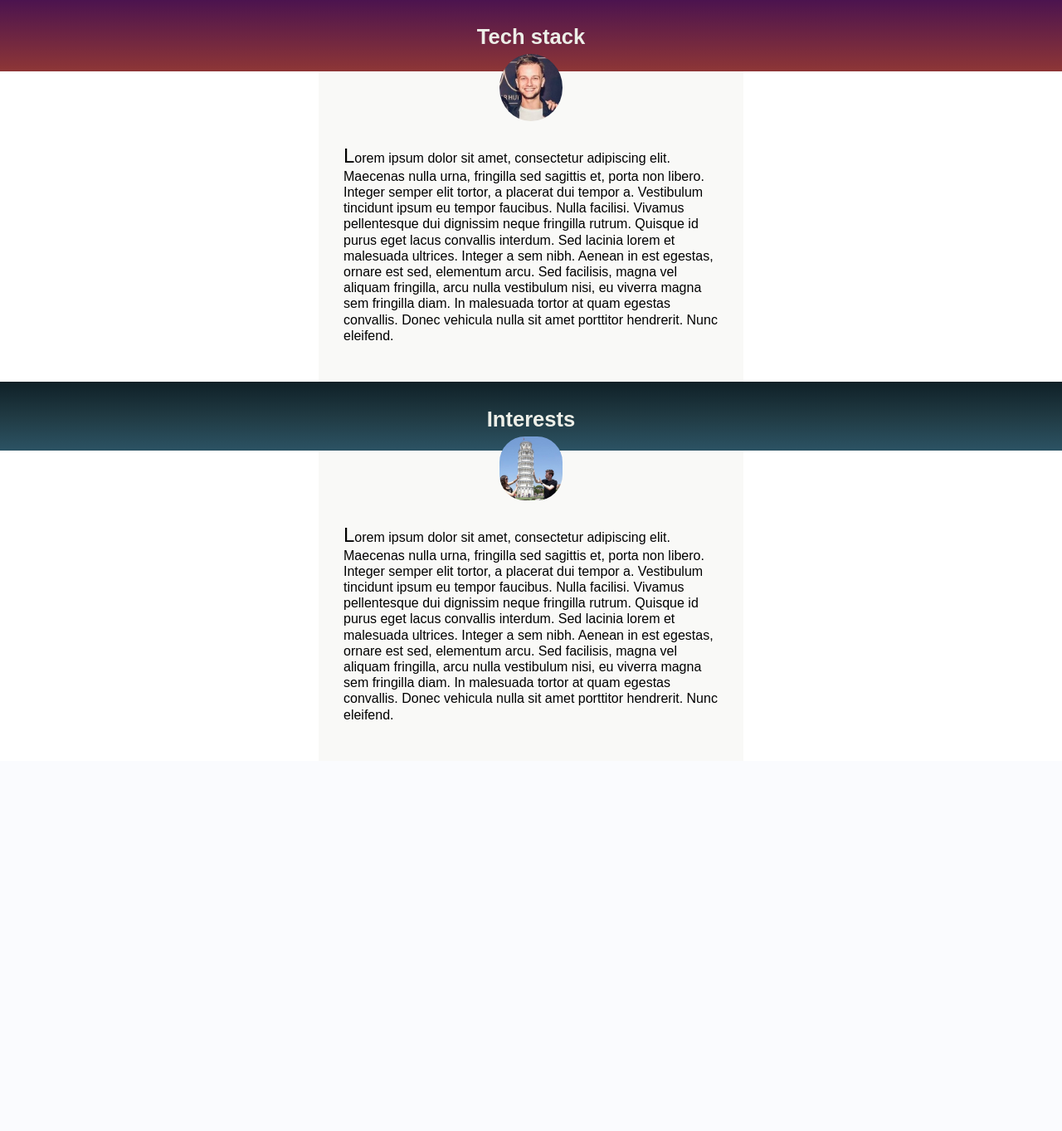
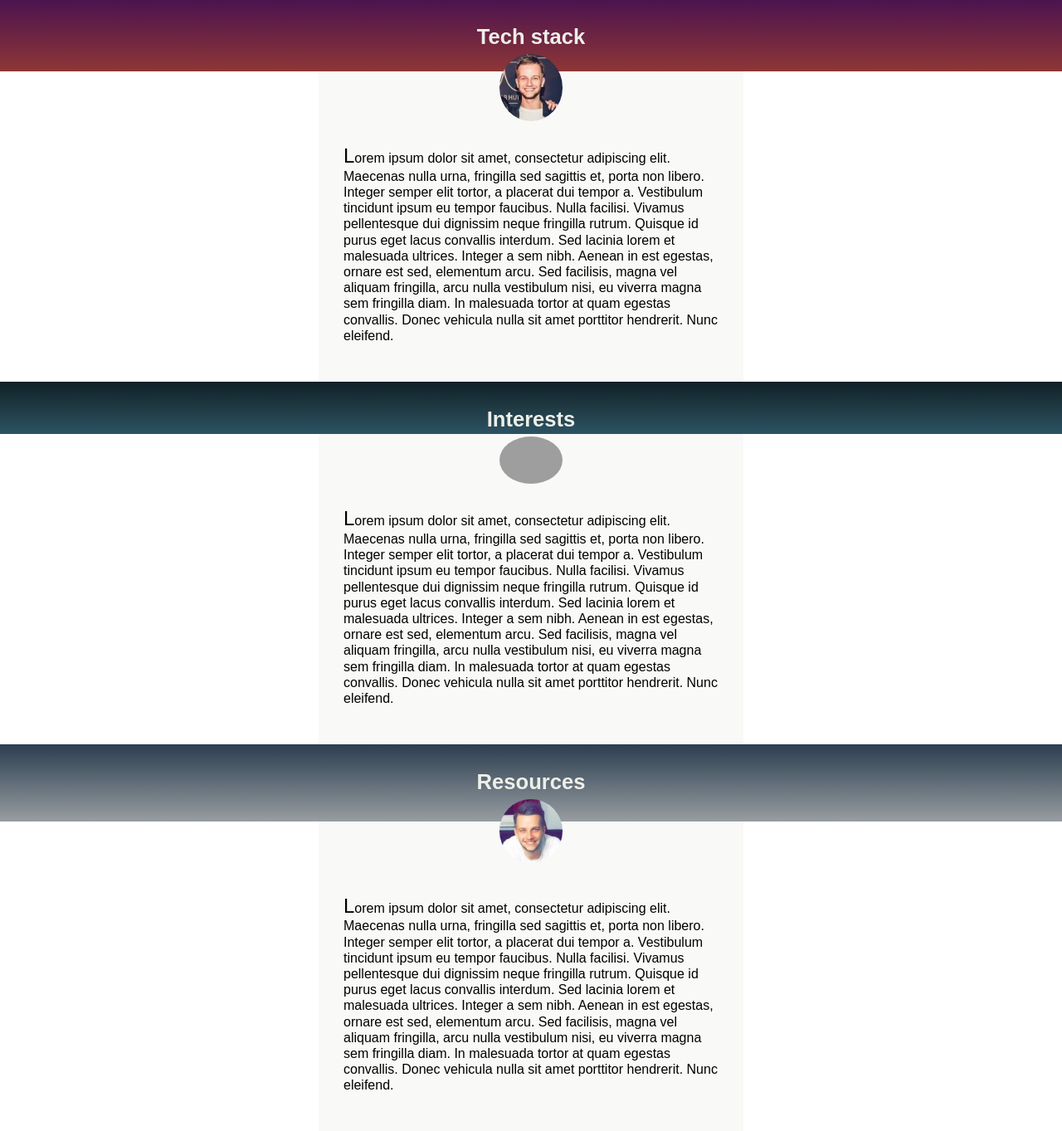
Before and after one commit to PawelKusnierek/PortfolioSite, a PHP site: page / in a window 1280 px wide. Shown: the part 509-1872 px from the top of the page at 83% size. Before the commit the page ends 1376 px from the top, so only its background shows below. Run offline with PHP 8.4, Linux system fonts and the light colour scheme; some libraries are stand-ins or nearby versions; grey boxes are pictures that could not be loaded.

Commit message:
Adding a resources section

```diff
--- a/src/index.html
+++ b/src/index.html
@@ -97,7 +97,25 @@
 
     <section class="other">
         <h1>Interests</h1>
-        <img class="otherImage" src="images/personal5.jpg">
+        <img class="otherImage" src="images/personal6.jpg">
+    </section>
+
+    <div class="contentWrapper">
+        <section class="bio">
+            <br><br><br><br>
+            <p>Lorem ipsum dolor sit amet, consectetur adipiscing elit. Maecenas nulla urna, fringilla sed sagittis et,
+                porta non libero. Integer semper elit tortor, a placerat dui tempor a. Vestibulum tincidunt ipsum eu
+                tempor faucibus. Nulla facilisi. Vivamus pellentesque dui dignissim neque fringilla rutrum. Quisque id
+                purus eget lacus convallis interdum. Sed lacinia lorem et malesuada ultrices. Integer a sem nibh. Aenean
+                in est egestas, ornare est sed, elementum arcu. Sed facilisis, magna vel aliquam fringilla, arcu nulla
+                vestibulum nisi, eu viverra magna sem fringilla diam. In malesuada tortor at quam egestas convallis.
+                Donec vehicula nulla sit amet porttitor hendrerit. Nunc eleifend.</p>
+        </section>
+    </div>
+
+    <section class="resources">
+        <h1>Resources</h1>
+        <img class="resourcesImage" src="images/personal4.jpg">
     </section>
 
     <div class="contentWrapper">
--- a/src/styles/bio.css
+++ b/src/styles/bio.css
@@ -108,8 +108,40 @@ section.bio p {
 
 .otherImage {
     margin: 5px auto -60px auto;
-    border-radius: 40%;
+    border-radius: 50%;
     width: 6%;
     display: block;
     position:relative;
 }
+
+.resources {
+    background: #bdc3c7;  /* fallback for old browsers */
+    background: -webkit-linear-gradient(to right, #2c3e50, #979da1);  /* Chrome 10-25, Safari 5.1-6 */
+    background: linear-gradient(to bottom, #2c3e50, #979da1); /* W3C, IE 10+/ Edge, Firefox 16+, Chrome 26+, Opera 12+, Safari 7+ */
+    display: flex;
+    flex: 1;
+    flex-direction: column;
+    width: 100%;
+}
+
+.resources h1 {
+    margin: 30px 0 0 0;
+    font-family: Nunito, sans-serif;
+    width: 100%;
+    height: 50%;
+    display: flex;
+    justify-content: center;
+    align-items: center;
+    text-align: center;
+    color: var(--bio-typing-color);
+    font-size: 1.6rem;
+    line-height: 1.2;
+}
+
+.resourcesImage {
+    margin: 5px auto -50px auto;
+    border-radius: 50%;
+    width: 6%;
+    display: block;
+    position:relative;
+}
```
